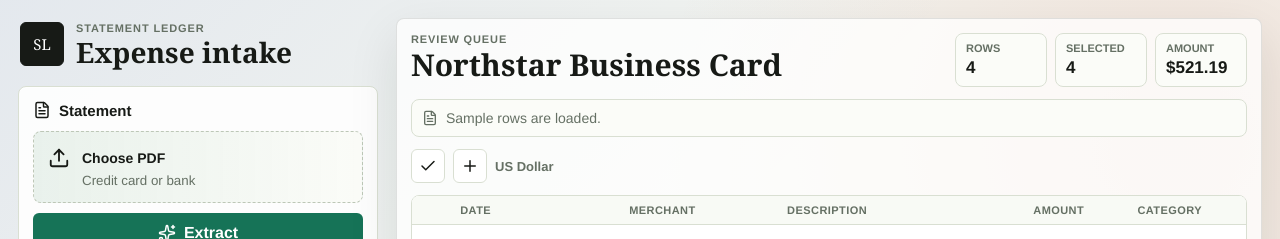
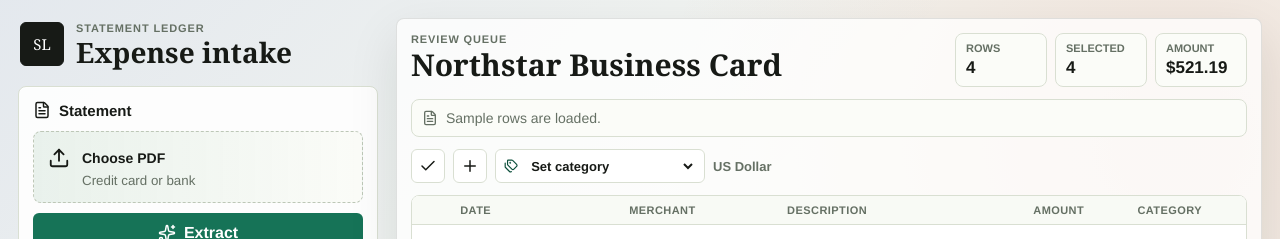
Before and after one commit to the-sides/any-statement, a Next.js app: page / in a window 1280 px wide. Shown: the top 239 px of the page. Built offline with nearby package versions, Linux system fonts and the light colour scheme.

Commit message:
Add bulk expense recategorization

```diff
--- a/app/globals.css
+++ b/app/globals.css
@@ -475,6 +475,7 @@ button:focus-visible,
 .table-actions {
   display: flex;
   align-items: center;
+  flex-wrap: wrap;
   gap: 8px;
   color: var(--muted);
   font-size: 13px;
@@ -494,6 +495,43 @@ button:focus-visible,
 
 .icon-button.danger {
   color: var(--coral);
+}
+
+.bulk-category-control {
+  display: inline-flex;
+  min-width: 210px;
+  max-width: min(280px, 100%);
+  align-items: center;
+  gap: 7px;
+  border: 1px solid var(--line);
+  border-radius: 6px;
+  background: #fff;
+  color: var(--accent-dark);
+  padding: 0 8px;
+}
+
+.bulk-category-control:focus-within {
+  outline: 3px solid rgba(36, 72, 199, 0.18);
+  outline-offset: 2px;
+}
+
+.bulk-category-control select {
+  min-height: 32px;
+  border: 0;
+  background: transparent;
+  color: var(--ink);
+  padding: 0 2px;
+  font-size: 13px;
+  font-weight: 800;
+}
+
+.bulk-category-control select:focus {
+  outline: 0;
+}
+
+.bulk-category-control:has(select:disabled) {
+  color: var(--quiet);
+  background: #f5f6f2;
 }
 
 .table-frame {
--- a/components/StatementWorkspace.tsx
+++ b/components/StatementWorkspace.tsx
@@ -128,6 +128,10 @@ export function StatementWorkspace() {
   );
   const enabledCategoryNames = useMemo(
     () => getEnabledCategoryNames(activeCategories),
+    [activeCategories]
+  );
+  const bulkCategoryOptions = useMemo(
+    () => enabledCategoryOptions(activeCategories),
     [activeCategories]
   );
   const controlsDisabled = busy !== "idle" || categoryBusy !== "idle";
@@ -370,6 +374,27 @@ export function StatementWorkspace() {
     setItems((current) =>
       current.map((item) => (item.id === id ? { ...item, ...patch } : item))
     );
+  }
+
+  function recategorizeSelected(category: ExpenseCategory) {
+    const selectedCount = selectedItems.length;
+
+    if (selectedCount === 0) {
+      setNotice({ tone: "error", message: "Select at least one row." });
+      return;
+    }
+
+    setItems((current) =>
+      current.map((item) =>
+        selectedIds.has(item.id) ? { ...item, category } : item
+      )
+    );
+    setNotice({
+      tone: "success",
+      message: `Updated ${selectedCount} ${
+        selectedCount === 1 ? "row" : "rows"
+      } to ${category}.`
+    });
   }
 
   function toggleItem(id: string) {
@@ -720,6 +745,31 @@ export function StatementWorkspace() {
           >
             <Plus size={18} aria-hidden="true" />
           </button>
+          <label className="bulk-category-control">
+            <Tags size={16} aria-hidden="true" />
+            <select
+              value=""
+              aria-label="Category for selected rows"
+              disabled={selectedItems.length === 0 || controlsDisabled}
+              onChange={(event) => {
+                const category = event.target.value as ExpenseCategory;
+
+                if (category) {
+                  recategorizeSelected(category);
+                }
+              }}
+            >
+              <option value="">Set category</option>
+              {bulkCategoryOptions.map((category) => (
+                <option
+                  key={`${category.source}-${category.sourceId || category.name}`}
+                  value={category.name}
+                >
+                  {category.name}
+                </option>
+              ))}
+            </select>
+          </label>
           <span>{currencyNames.of(currency) || currency}</span>
         </div>
 
@@ -1042,6 +1092,25 @@ function categoryOptionsForItem(
   ];
 }
 
+function enabledCategoryOptions(
+  categories: readonly ExpenseCategoryDefinition[]
+) {
+  const options = categories.filter((category) => category.enabled);
+
+  if (options.length > 0) {
+    return options;
+  }
+
+  return [
+    {
+      name: FALLBACK_CATEGORY_NAME,
+      enabled: true,
+      description: "",
+      source: "app" as const
+    }
+  ];
+}
+
 function Stat({ label, value }: { label: string; value: string }) {
   return (
     <div className="stat">
```
